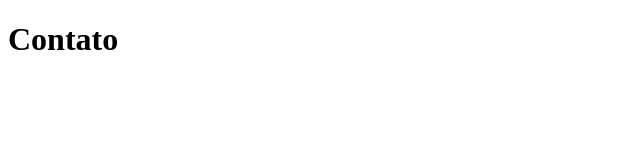
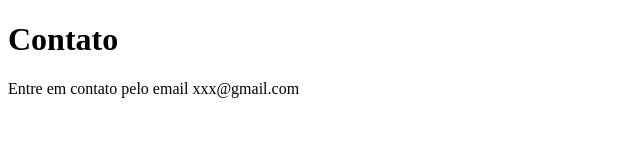
Before and after one commit to marcusparaense/Game-Catalog-System, a plain HTML site: page Contato.html in a window 1280 px wide. Shown: the whole page, without its empty margins (0-640 px from the left). Drawn offline with Linux system fonts and the light colour scheme.

Commit message:
adicionando o email de contato

```diff
--- a/Contato.html
+++ b/Contato.html
@@ -7,5 +7,6 @@
 </head>
 <body>
     <h1>Contato</h1>
+    <p>Entre em contato pelo email xxx@gmail.com</p>
 </body>
 </html>
```
